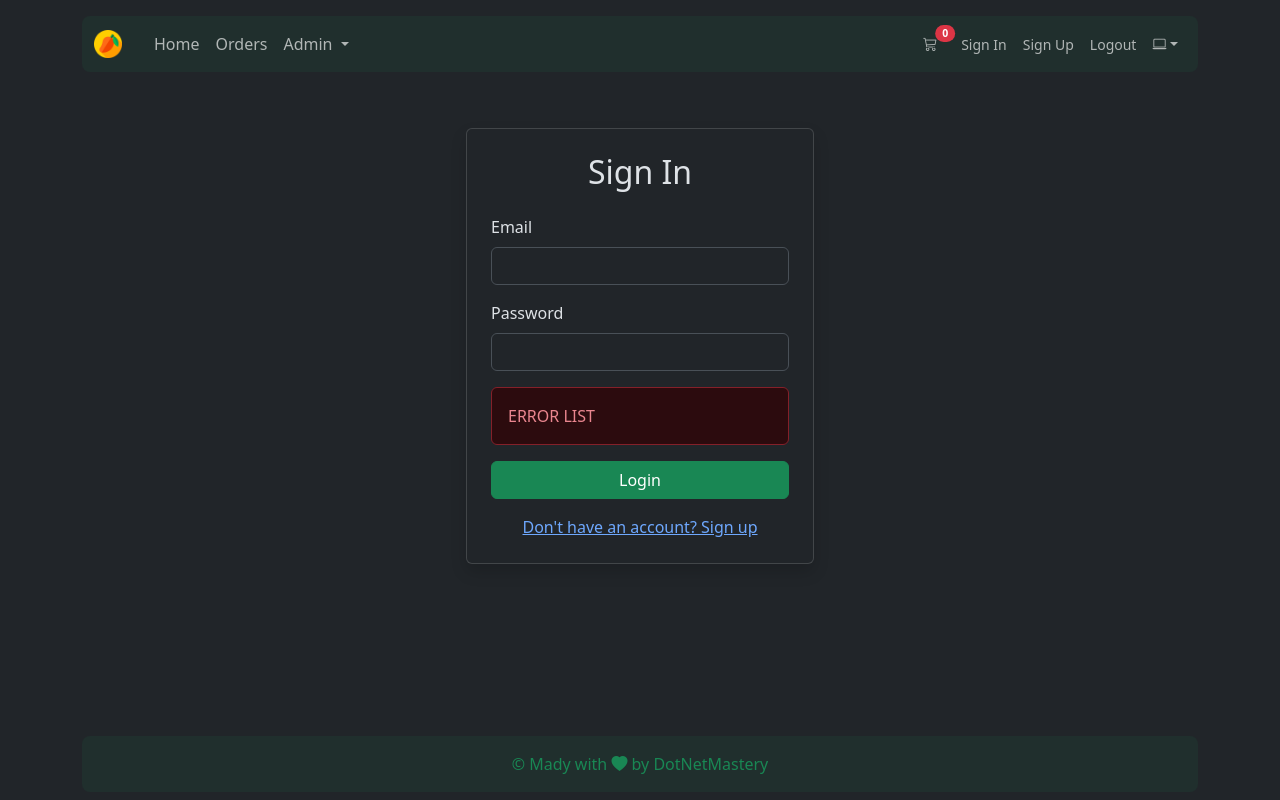
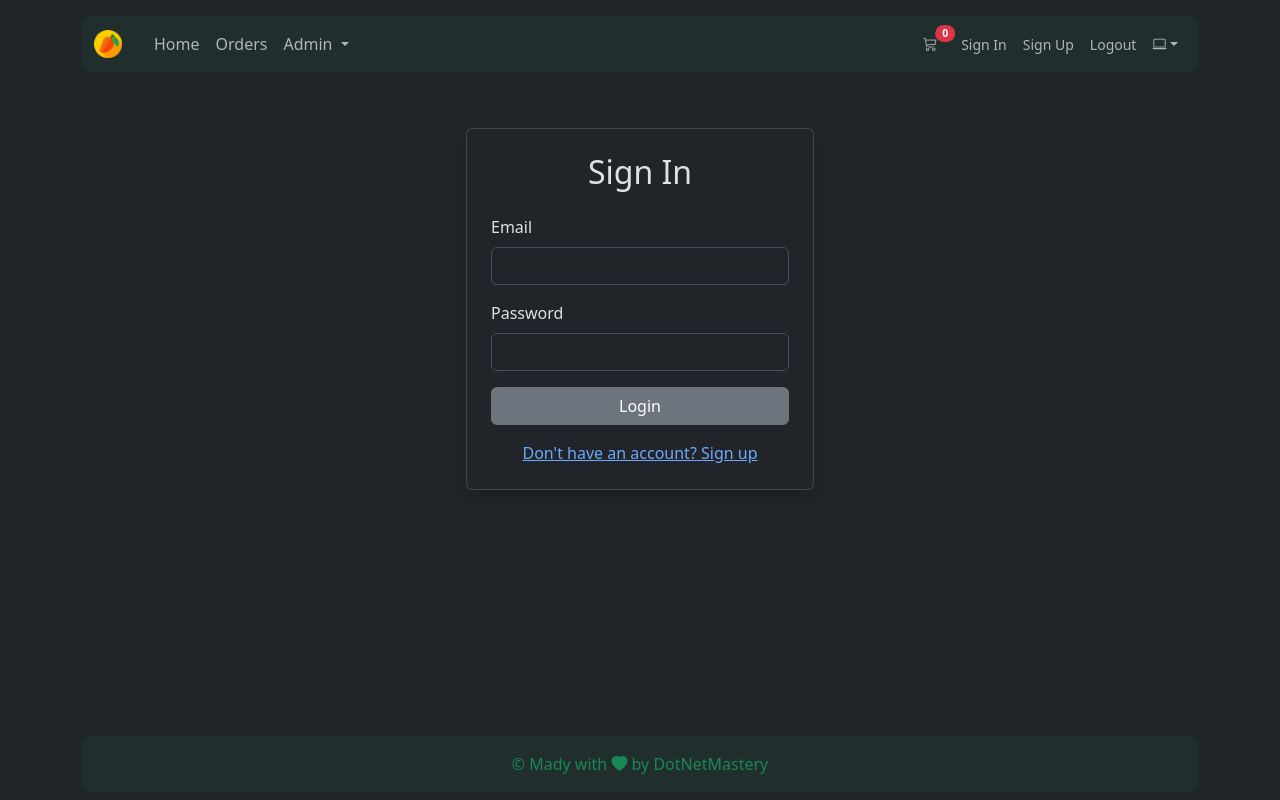
Before and after one commit to bhrugen/Vue_Mango_Fusion, a Vue app in the folder VueMangoFusion/: page /sign-in in a window 1280 px wide. Built offline with nearby package versions, Linux system fonts and the light colour scheme.

Commit message:
Section 24 - Sign In Validations

```diff
--- a/VueMangoFusion/src/views/auth/SignIn.vue
+++ b/VueMangoFusion/src/views/auth/SignIn.vue
@@ -5,26 +5,36 @@
         <div class="card shadow">
           <div class="card-body p-4">
             <h2 class="text-center mb-4">Sign In</h2>
-            <form>
+            <form @submit.prevent="onSignInSubmit">
               <div class="mb-3">
                 <label for="email" class="form-label">Email</label>
-                <input type="email" class="form-control" id="email" />
+                <input type="email" v-model="formObj.email" class="form-control" id="email" />
               </div>
 
               <div class="mb-3">
                 <label for="password" class="form-label">Password</label>
-                <input type="password" class="form-control" id="password" />
+                <input
+                  type="password"
+                  v-model="formObj.password"
+                  class="form-control"
+                  id="password"
+                />
               </div>
 
-              <div class="alert alert-danger">
-                <span class="d-block"> ERROR LIST </span>
+              <div class="alert alert-danger" v-if="errorList.length > 0">
+                <span class="d-block" v-for="error in errorList" :key="error"> {{ error }} </span>
               </div>
 
-              <button type="submit" class="btn btn-success w-100">Login</button>
+              <button :disabled="isLoading" type="submit" class="btn btn-secondary w-100">
+                <span v-if="isLoading" class="spinner-border spinner-border-sm me-2"></span>
+                Login
+              </button>
             </form>
 
             <div class="text-center mt-3">
-              <a href="#">Don't have an account? Sign up</a>
+              <router-link :to="{ name: APP_ROUTE_NAMES.SIGN_UP }"
+                >Don't have an account? Sign up</router-link
+              >
             </div>
           </div>
         </div>
@@ -32,3 +42,41 @@
     </div>
   </div>
 </template>
+
+<script setup>
+import { ROLES } from '@/constants/constants'
+import { APP_ROUTE_NAMES } from '@/constants/routeNames'
+import { reactive, ref } from 'vue'
+const formObj = reactive({
+  email: '',
+  password: '',
+})
+
+const isLoading = ref(false)
+
+const errorList = reactive([])
+
+const onSignInSubmit = async () => {
+  isLoading.value = true
+  errorList.length = 0
+  console.log(formObj)
+  if (formObj.email === undefined || formObj.email.length === 0) {
+    errorList.push('Email is required.')
+  }
+
+  if (formObj.password === undefined || formObj.password.length === 0) {
+    errorList.push('Password is required.')
+  }
+  if (errorList.length > 0) {
+    isLoading.value = false
+    return
+  }
+
+  try {
+  } catch (err) {
+    errorList.push(err)
+  } finally {
+    isLoading.value = false
+  }
+}
+</script>
```
